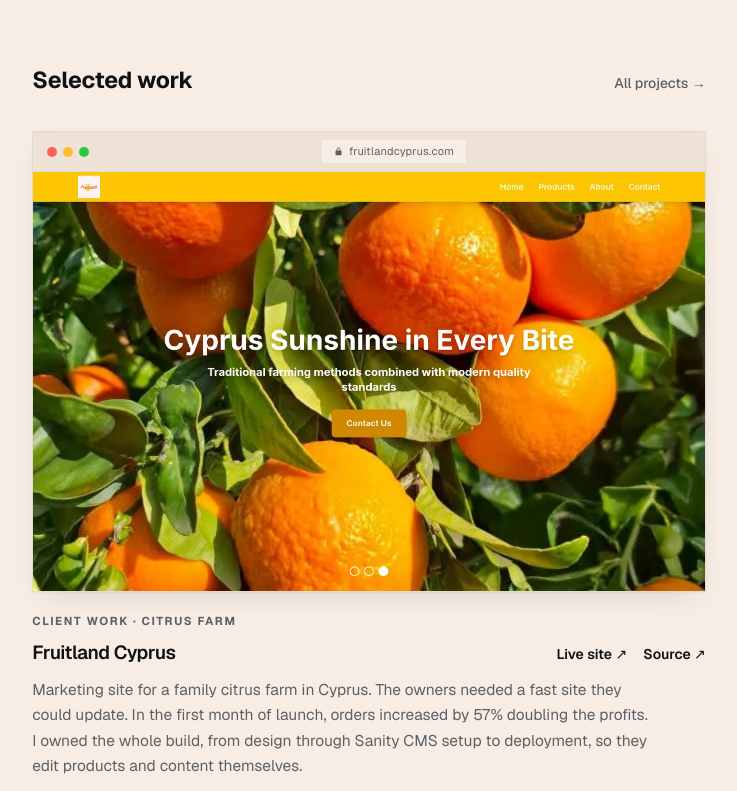
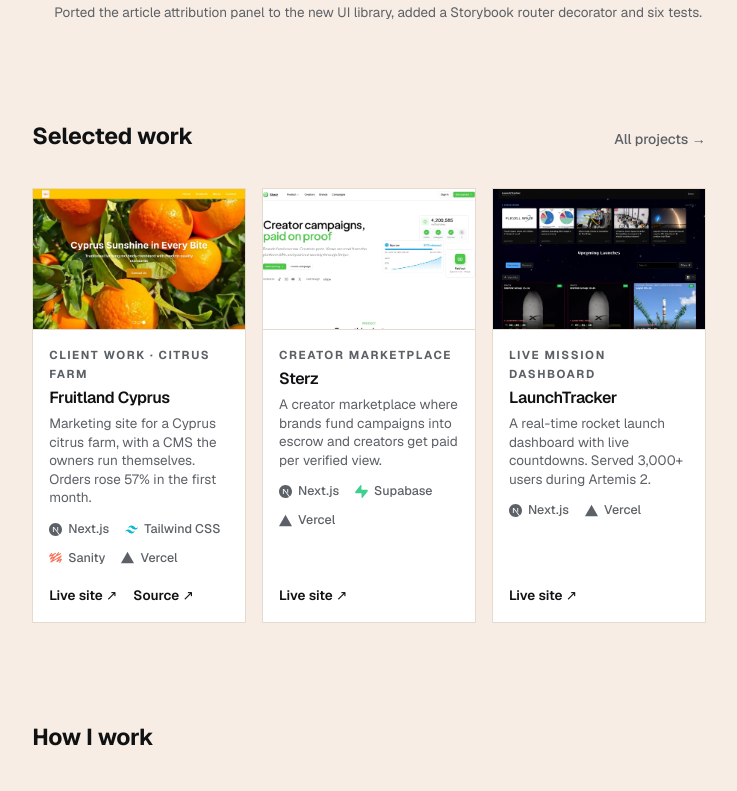
Before and after one commit to samuel-sarmah/samuel, a Next.js app: page / in a window 1280 px wide. Shown: the part 1660-2451 px from the top of the page, without its empty margins (395-1132 px from the left). Built offline with nearby package versions, Linux system fonts and the light colour scheme; no server answers.

Commit message:
Show selected work on the homepage as compact grid cards

```diff
--- a/app/page.js
+++ b/app/page.js
@@ -3,7 +3,7 @@ import Link from "next/link";
 import ClosingCta from "@/components/ClosingCta";
 import ContributionOrbit from "@/components/ContributionOrbit";
 import ProcessSteps from "@/components/ProcessSteps";
-import ProjectCard from "@/components/ProjectCard";
+import { CompactProjectCard } from "@/components/ProjectCard";
 import Section from "@/components/Section";
 import { TechGrid } from "@/components/TechIcon";
 import { HIGHLIGHTS, withRepoInfo } from "@/lib/contributions";
@@ -77,9 +77,9 @@ export default async function Home() {
       </Section>
 
       <Section title="Selected work" action={{ href: "/work", label: "All projects" }}>
-        <div className="space-y-16">
+        <div className="grid gap-4 xl:grid-cols-3">
           {FEATURED.map((p) => (
-            <ProjectCard key={p.name} project={p} />
+            <CompactProjectCard key={p.name} project={p} />
           ))}
         </div>
       </Section>
--- a/components/ProjectCard.js
+++ b/components/ProjectCard.js
@@ -88,3 +88,53 @@ export default function ProjectCard({ project, headingLevel = 3 }) {
     </article>
   );
 }
+
+export function CompactProjectCard({ project }) {
+  const { name, tagline, summary, description, stack, live, code, preview } = project;
+  const domain = live ? new URL(live).hostname : null;
+  const href = live ?? code;
+
+  return (
+    <article className="flex flex-col border border-[var(--line)] bg-[var(--card)] sm:flex-row xl:flex-col">
+      {preview && (
+        <a
+          href={href}
+          target="_blank"
+          rel="noreferrer"
+          aria-label={`Open ${domain ?? name}`}
+          className="relative block aspect-[3/2] overflow-hidden border-b border-[var(--line)] sm:aspect-auto sm:min-h-[200px] sm:w-[42%] sm:shrink-0 sm:border-b-0 sm:border-r xl:aspect-[3/2] xl:min-h-0 xl:w-auto xl:border-r-0 xl:border-b"
+        >
+          <Image
+            src={preview}
+            alt={`Screenshot of ${name}`}
+            fill
+            sizes="(max-width: 640px) 100vw, (max-width: 1280px) 42vw, 310px"
+            className="object-cover object-top transition-transform duration-300 hover:scale-[1.03] sm:object-left-top xl:object-top"
+          />
+        </a>
+      )}
+      <div className="flex flex-1 flex-col p-4">
+        {tagline && <p className="eyebrow text-[11px]">{tagline}</p>}
+        <h3 className="mt-1 text-[16px] font-semibold leading-tight tracking-tight">{name}</h3>
+        <p className="mt-1.5 text-[13.5px] leading-snug text-[var(--muted)]">{summary ?? description}</p>
+        {stack && (
+          <div className="mt-3">
+            <TechRow items={stack} size={13} />
+          </div>
+        )}
+        <span className="mt-auto flex gap-4 pt-4 text-[13.5px] font-medium">
+          {live && (
+            <a href={live} target="_blank" rel="noreferrer" className="link">
+              Live site ↗
+            </a>
+          )}
+          {code && (
+            <a href={code} target="_blank" rel="noreferrer" className="link">
+              Source ↗
+            </a>
+          )}
+        </span>
+      </div>
+    </article>
+  );
+}
--- a/lib/projects.js
+++ b/lib/projects.js
@@ -2,6 +2,7 @@ export const PROJECTS = [
   {
     name: "Fruitland Cyprus",
     tagline: "client work · citrus farm",
+    summary: "Marketing site for a Cyprus citrus farm, with a CMS the owners run themselves. Orders rose 57% in the first month.",
     description:
       "Marketing site for a family citrus farm in Cyprus. The owners needed a fast site they could update. In the first month of launch, orders increased by 57% doubling the profits. I owned the whole build, from design through Sanity CMS setup to deployment, so they edit products and content themselves.",
     stack: ["Next.js", "Tailwind CSS", "Sanity", "Vercel"],
@@ -13,6 +14,7 @@ export const PROJECTS = [
   {
     name: "Sterz",
     tagline: "creator marketplace",
+    summary: "A creator marketplace where brands fund campaigns into escrow and creators get paid per verified view.",
     description:
       "A two-sided marketplace where brands fund campaigns into escrow and creators get paid as verified views land, view counts checked against each platform's API. Owned building of auth, marketplace flows, and payouts.",
     stack: ["Next.js", "Supabase", "Vercel"],
@@ -24,6 +26,7 @@ export const PROJECTS = [
   {
     name: "LaunchTracker",
     tagline: "live mission dashboard",
+    summary: "A real-time rocket launch dashboard with live countdowns. Served 3,000+ users during Artemis 2.",
     description:
       "A real-time dashboard for rocket launches: live countdowns, go/no-go status, a watchlist, and space-industry news, all updating without a page refresh. During Artemis 2 season, this site served 3000+ users with realtime streaming links and updates through the news channels.",
     stack: ["Next.js", "Vercel"],
```
